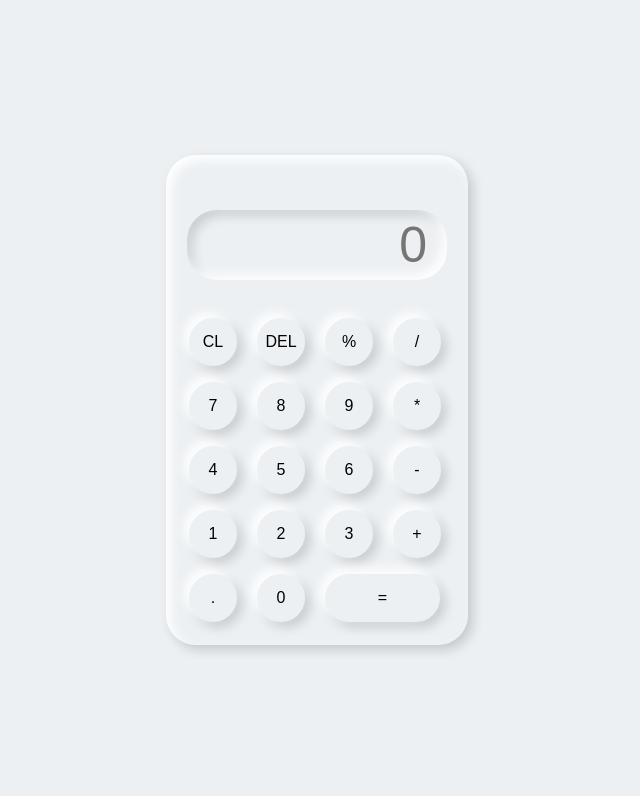
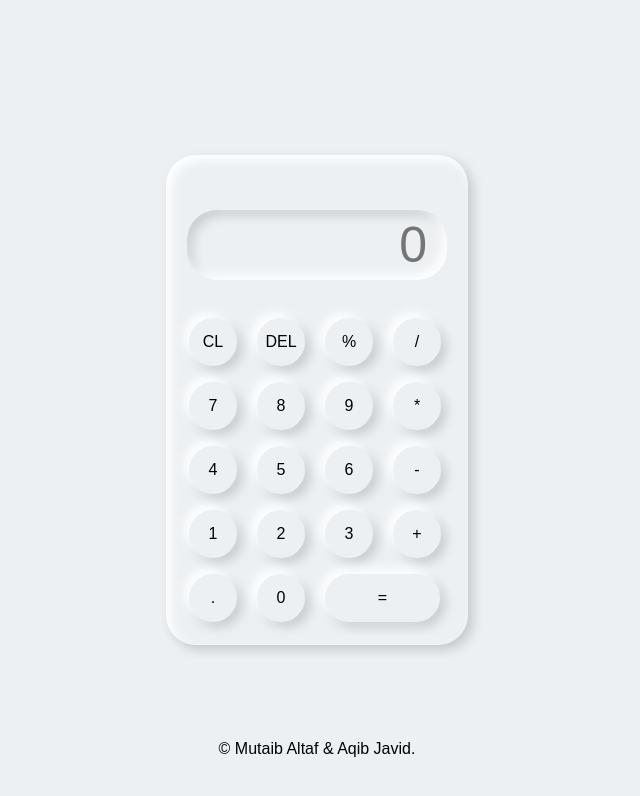
Before and after one commit to Mutaib07/supersimple-calc, a plain HTML site: page index.html in a window 1280 px wide. Shown: the whole page, without its empty margins (323-963 px from the left). Drawn offline with Linux system fonts and the light colour scheme.

Commit message:
Fix minor bug

```diff
--- a/calc.css
+++ b/calc.css
@@ -62,3 +62,11 @@ button {
     box-shadow: -5px -5px 12px #ffffff,
                 5px 5px 12px rgba(0, 0, 0, .16);
 }
+
+.copyright {
+    display: flex;
+    justify-content: center;
+    align-items: center;
+    margin-top: -60px;
+    font-family: sans-serif;
+}
--- a/index.html
+++ b/index.html
@@ -7,7 +7,6 @@
     <meta name="viewport" content="width=device-width, initial-scale=1.0">
     <title>Calculator</title>
     <link rel="stylesheet" href="calc.css">
-    <script src="calc.js"></script>
 </head>
 
 <body>
@@ -60,6 +59,10 @@
         </div>
     </div>
 
+    <div class="copyright">&copy; Mutaib Altaf & Aqib Javid.</div>
+
+    <script src="calc.js"></script>
+
 </body>
 
 </html>
```
